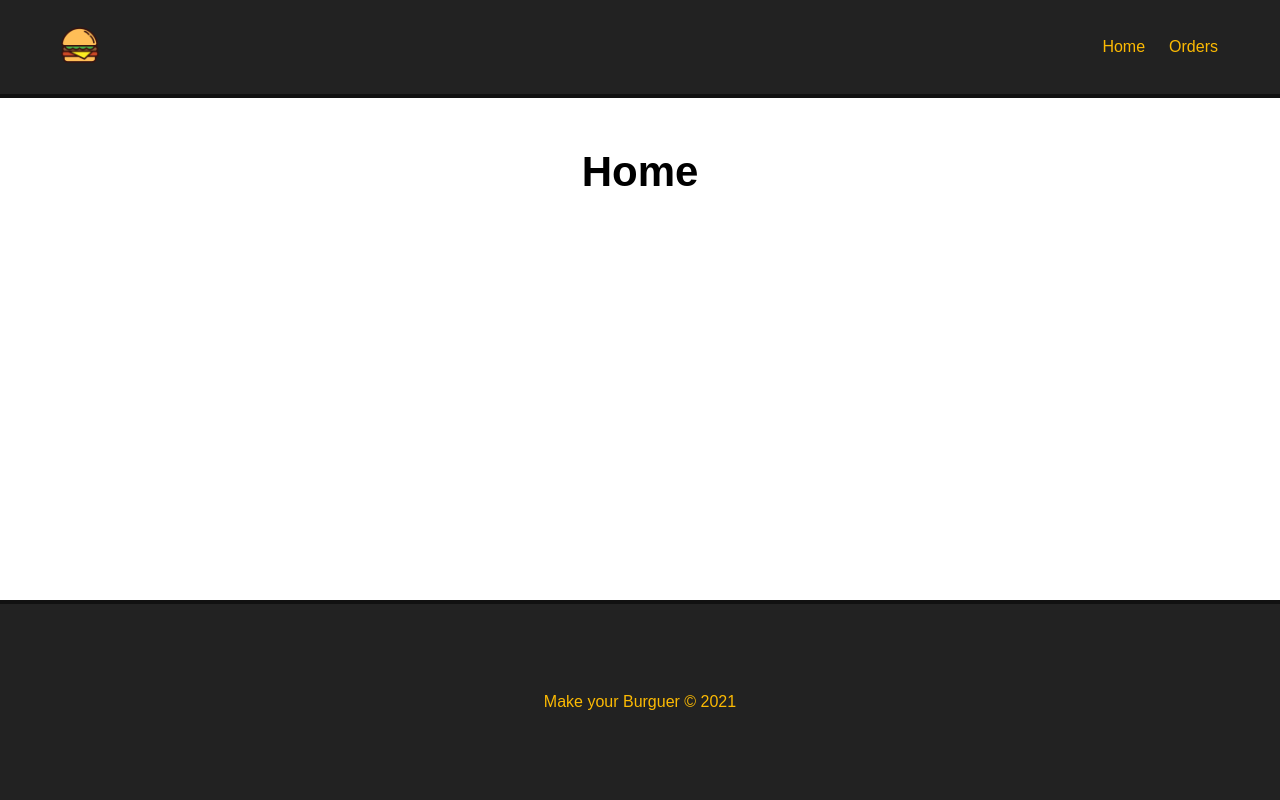
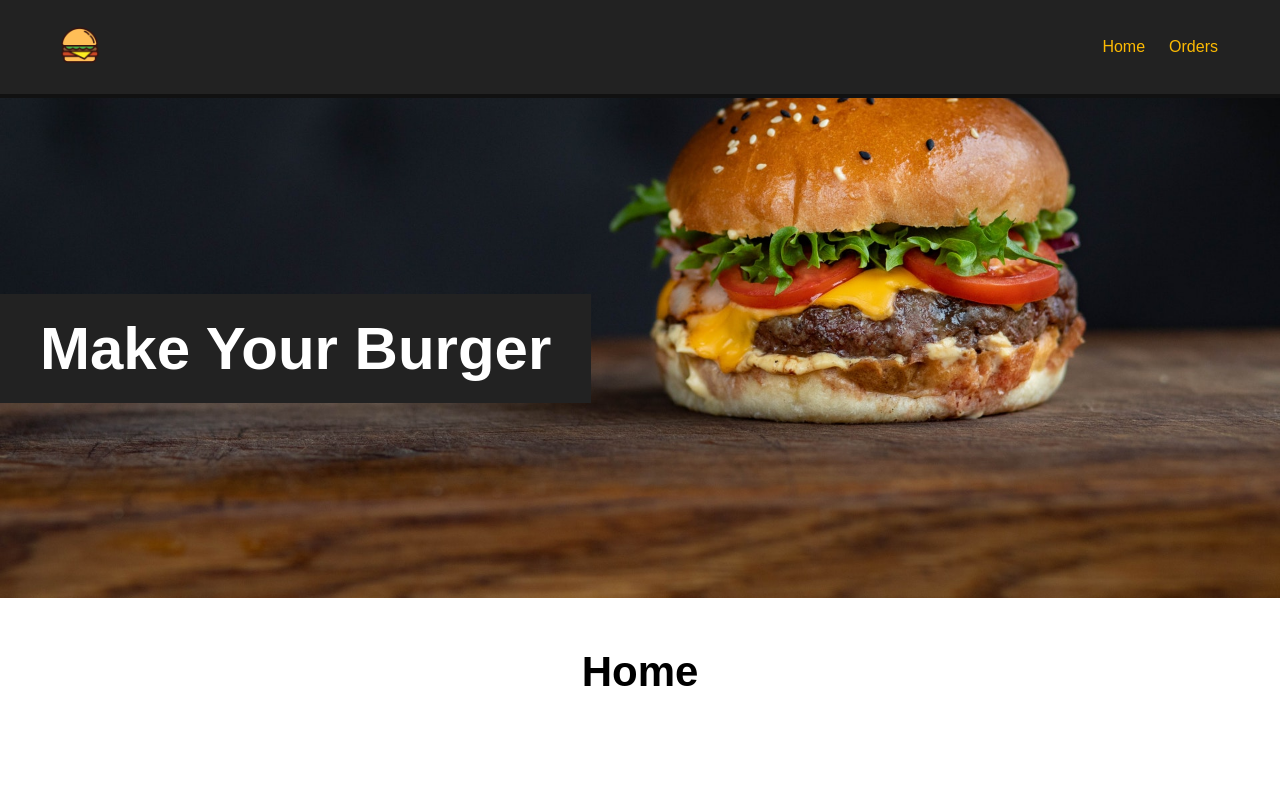
Before and after one commit to aleeeguevara/hamburger-order, a Vue app: page / in a window 1280 px wide. Shown: the top 800 px of the page. Built offline with nearby package versions, Linux system fonts and the light colour scheme.

Commit message:
feat: adding banner to home page

```diff
--- /dev/null
+++ b/src/components/Banner.vue
@@ -0,0 +1,35 @@
+<template>
+  <div id="main-banner">
+    <h1>Make Your Burger</h1>
+  </div>
+</template>
+
+<script>
+
+export default {
+  name: 'BannerComponent',
+};
+</script>
+
+<style scoped>
+  #main-banner {
+    background-image: url('/public/img/burger.jpg');
+    background-position: 0 -350px;
+    background-size: cover;
+    height: 500px;
+    display: flex;
+    align-items: center;
+    justify-content: flex-start;
+    width: 100%;
+    background-repeat: no-repeat;
+  }
+
+  #main-banner h1 {
+    color: #fff;
+    text-align: center;
+    font-size: 60px;
+    background-color: #222;
+    padding: 20px 40px;
+
+  }
+</style>
--- a/src/components/Footer.vue
+++ b/src/components/Footer.vue
@@ -20,7 +20,6 @@
     display: flex;
     height: 200px;
     justify-content: center;
-    position: absolute;
     width: 100%;
   }
 </style>
--- a/src/views/HomeView.vue
+++ b/src/views/HomeView.vue
@@ -1,12 +1,18 @@
 <template>
+  <BannerComponent />
   <div class="main-container">
     <h1>Home</h1>
   </div>
 </template>
 
 <script>
+import BannerComponent from '../components/Banner.vue';
+
 export default {
   name: 'HomeView',
+  components: {
+    BannerComponent,
+  },
 
 };
 </script>
```
